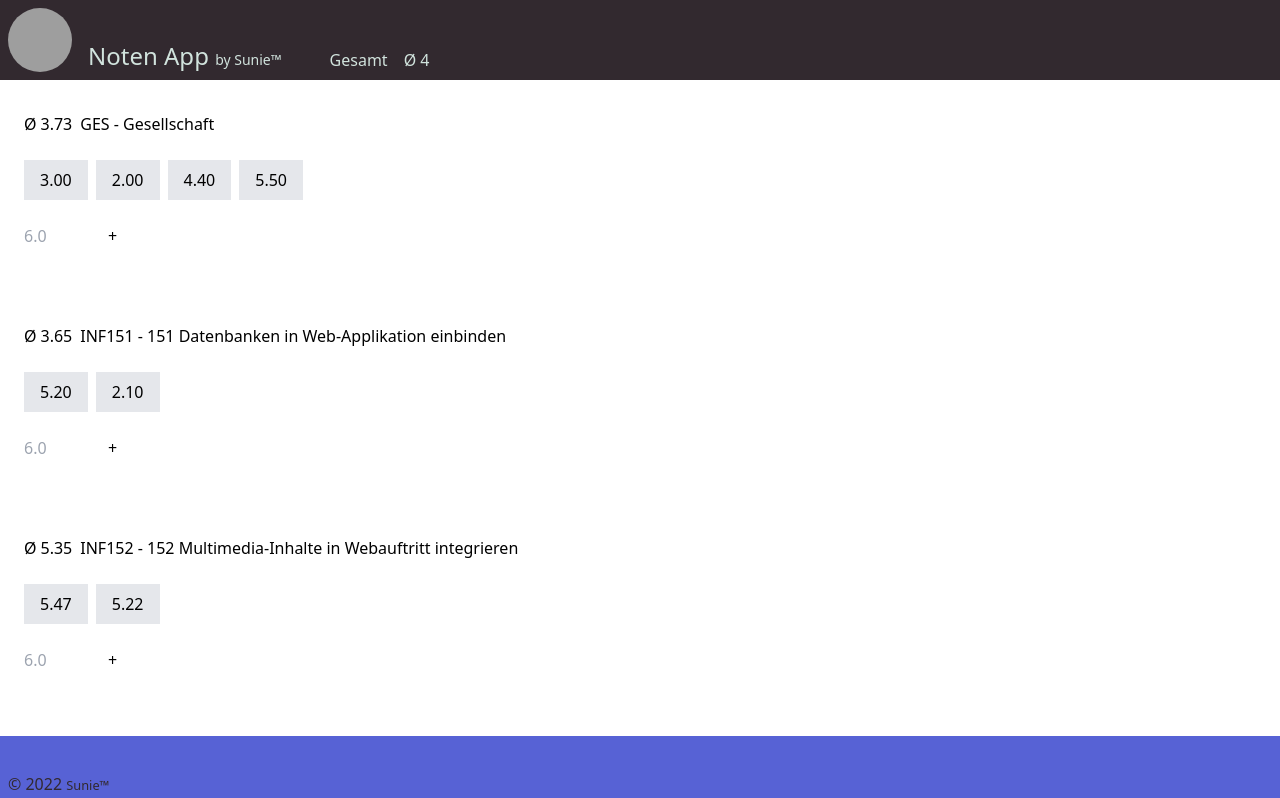
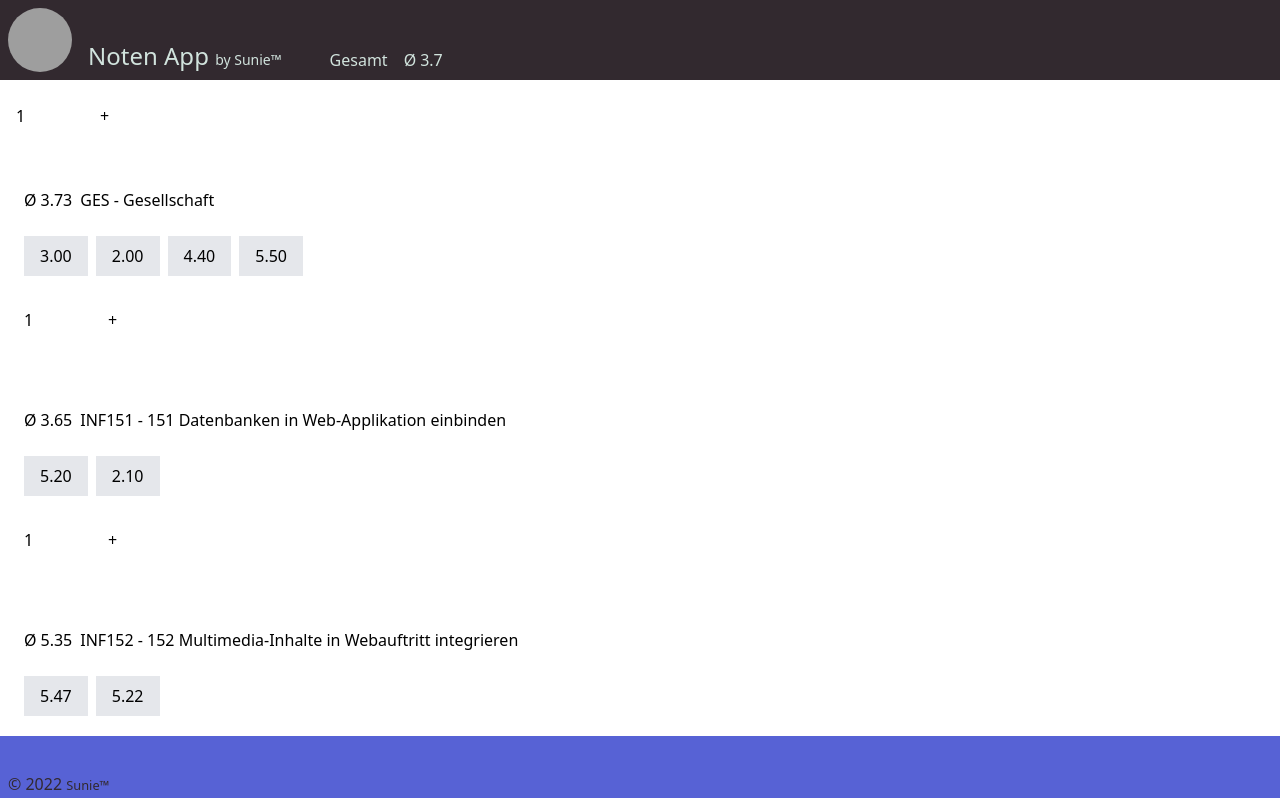
Before and after one commit to ThankorRS/grade_calc_m152, a Vue app: page / in a window 1280 px wide. Shown: the top 798 px of the page. Built offline with nearby package versions, Linux system fonts and the light colour scheme; grey boxes are pictures that could not be loaded.

Commit message:
some changes...

```diff
--- a/src/components/TheMain.vue
+++ b/src/components/TheMain.vue
@@ -1,16 +1,15 @@
 <script lang="ts">
 import { defineComponent } from 'vue'
 import { data } from '../components/data'
+import { ref } from '@vue/reactivity';
 
 export default defineComponent({
     setup() {
-      const props = data;
-
-      function avg(subject: { grades: any[]; }){
-      }
     },
     data(){
-      return data;
+      let input = ref(1);
+      const formError = ref(false);
+      return {data, input, formError};
     },
     methods: {
       avg: function(grades: any){
@@ -19,6 +18,17 @@ export default defineComponent({
           sum += parseFloat(element.grade);
         });
         return (Math.round(sum / grades.length * 100) / 100).toFixed(2);
+      },
+      remove: function(element: any, grade: { id: any; }){
+        element.grades.splice(element.grades.findIndex(e => e.id === grade.id), 1)
+      },
+      add: function(element: any, grade: number){
+        if (grade >= 1.0 && grade <= 6.0) {
+          element.grades.push({
+            id: (element.grades.length + 1).toString(),
+            grade: grade
+          });
+        }
       }
     }
 })
@@ -26,20 +36,24 @@ export default defineComponent({
 
 <template>
   <div class="mt-20 mb-20">
-    <div v-for="element of $data">
+    <div class="my-2 flex items-center p-2">
+        <input v-model="input" type="text" class="w-16 block input" />
+        <button type="button" class="icon-btn ml-2 p-2 pl-3 pr-3 hover:bg-green-300" @click="add(input)">+</button>
+    </div>
+    <div v-for="element of data">
       <article class="bg-white rounded mt-5 p-4">
         <div class="flex items-center">
           <p><span class="font-medium mr-1">Ø</span>{{ avg(element.grades) }}</p>
           <h2 class="font-medium p-2">{{ element.name }}</h2>
         </div>
         <section class="my-4 flex flex-wrap">
-            <div class="p-2 pl-4 pr-4 mr-2 bg-gray-200 hover:bg-red-300 cursor-pointer" v-for="grade of element.grades" @click="removeGrade(grade)">
+            <div class="p-2 pl-4 pr-4 mr-2 mb-2 bg-gray-200 hover:bg-red-300 cursor-pointer" v-for="grade of element.grades" @click="remove(element, grade)">
               <p>{{grade.grade.toFixed(2)}}</p>
             </div>
         </section>
         <div class="my-2 flex items-center">
-            <input type="number" placeholder="6.0" min="1.0" max="6.0" class="w-16 block input" />
-            <button type="button" class="icon-btn ml-2 p-2 pl-3 pr-3 hover:bg-green-300">+</button>
+            <input v-model="input" type="number" placeholder="6.0" min="1.0" max="6.0" class="w-16 block input" />
+            <button type="button" class="icon-btn ml-2 p-2 pl-3 pr-3 hover:bg-green-300" @click="add(element, input)">+</button>
         </div>
       </article>
     </div>
--- a/src/components/TheNav.vue
+++ b/src/components/TheNav.vue
@@ -4,21 +4,22 @@ import { data } from '../components/data'
 
 export default defineComponent({
     setup() {
-      const props = data;
-
-      function avg(subject: { grades: any[]; }){
-      }
     },
     data(){
       return data;
     },
+    // computed: {
+    //   av
+    // },
     methods: {
-      avg: function(grades: any){
+      avg: function(){
         let sum = 0;
-        grades.forEach((element: any) => {
-          sum += parseFloat(element.grade);
+
+        data.forEach(element => {
+          const subSum: any = element.grades.reduce((sum: number, current: number) => sum + current.grade, 0);
+          sum = sum + (Math.round(subSum / element.grades.length * 100) / 100);
         });
-        return (Math.round(sum / grades.length * 100) / 100).toFixed(2);
+        return (Math.round(sum / data.length * 100) / 100).toFixed(1);
       }
     }
 })
@@ -39,7 +40,7 @@ export default defineComponent({
     </div>
     <div class="p-2 pl-10 flex">
       <p class="pr-4">Gesamt</p>
-      <p><span class="font-medium mr-1">Ø</span>{{ 4 }}</p>
+      <p><span class="font-medium mr-1">Ø</span>{{ avg() }}</p>
     </div>
   </nav>
 </template>
--- a/src/components/data.ts
+++ b/src/components/data.ts
@@ -1,4 +1,4 @@
-export const data = [
+export let data = [
     {
         id: '1',
         name: 'GES - Gesellschaft',
```
